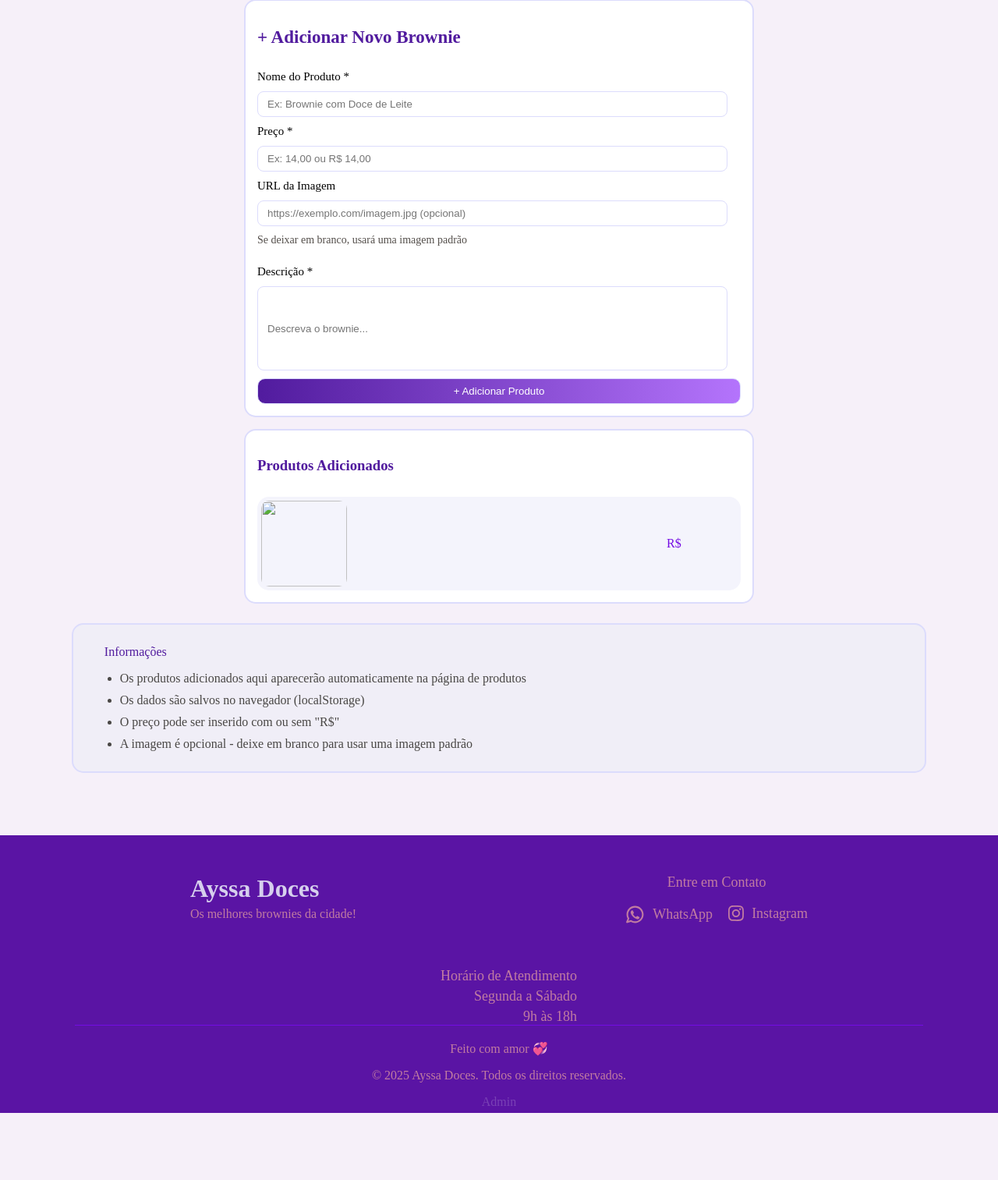
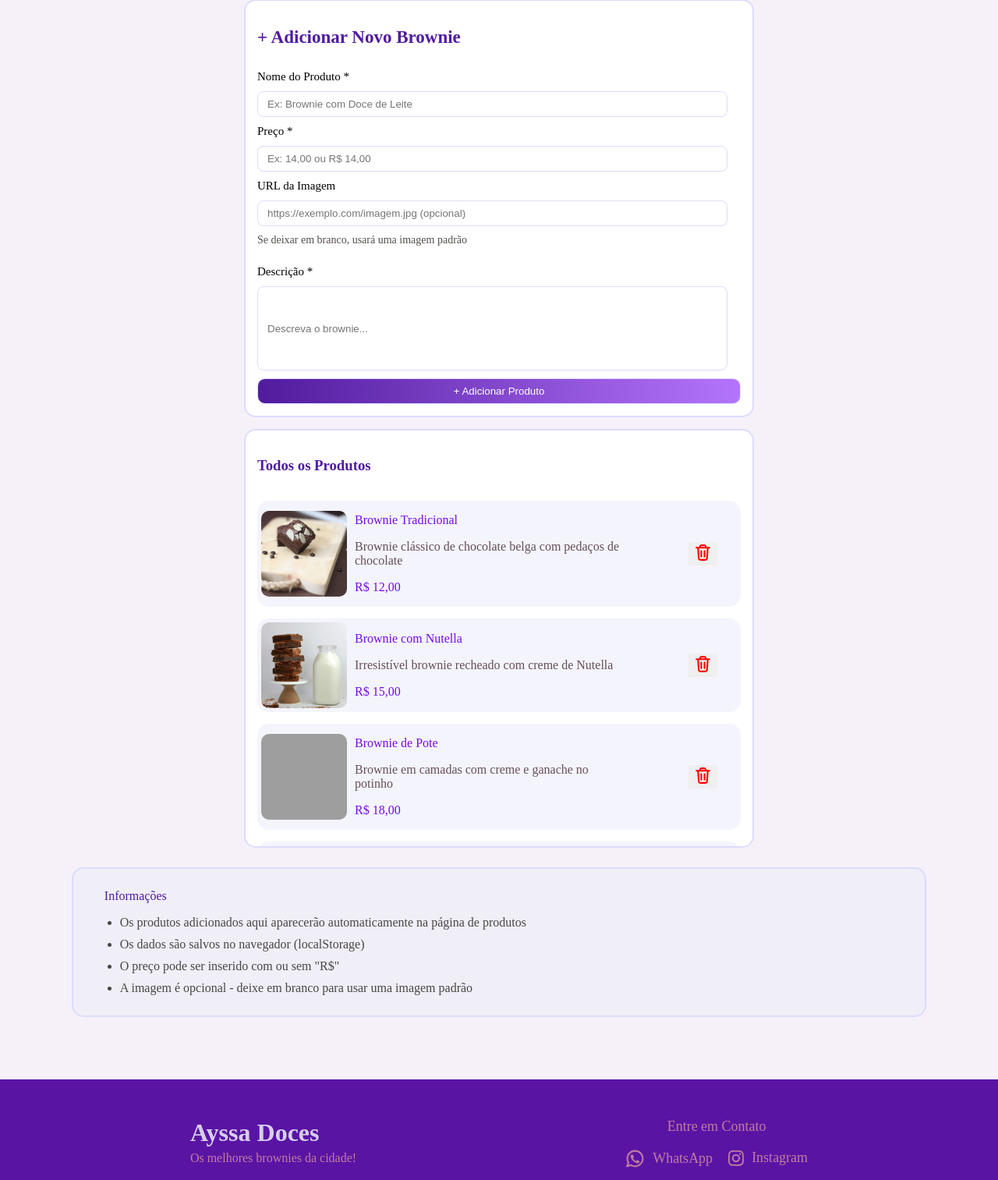
Before and after one commit to SatiroDev/site-pedidos-brownie, a Flask app: page /adicionar_brownie in a window 1280 px wide. Shown: the part 232-1745 px from the top of the page at 78% size. Before the commit the page ends 1659 px from the top, so only its background shows below. Run offline with Flask 3, Linux system fonts and the light colour scheme; data comes from the database, SQL or seed files in the repository; both versions use the stored data as it was after the commit; grey boxes are pictures that could not be loaded.

Commit message:
adiciona botão para excluir brownie

```diff
--- a/routes/admin.py
+++ b/routes/admin.py
@@ -18,46 +18,87 @@ senha_certa = 'ayssa2025'
 def mostrar_tela_login():
     return render_template('loginPainelAdministrativo.html')
 
+
+
 @admin_bp.route('/login_admin', methods=['POST'])
 def login_admin():
     senha = request.form.get('senhaAcesso')
     if senha == senha_certa:
-       return redirect(url_for('admin.mostrar_tela_administracao'))
+       return redirect(url_for('admin.tela_administracao'))
     else:
         flash('Senha incorreta! Tente novamente.')
         return render_template('loginPainelAdministrativo.html')
 
-@admin_bp.route('/adicionar_brownie', methods=['GET'])
-def mostrar_tela_administracao():
-    return render_template('painelAdministrativo.html')
+@admin_bp.route('/adicionar_brownie', methods=['POST', 'GET'])
+def tela_administracao():
+    if request.method == 'POST':
+        nome = request.form['nomeProduto']
+        descricao = request.form['descricaoProduto']
+        preco = request.form['precoProduto']
+        imagem_url = request.form['urlImagem']
+        if imagem_url:
+            if imagem_url.startswith('http'):
+                nome_arquivo = f"{nome.replace(' ', '_')}.jpg"
+                caminho_arquivo = os.path.join('static', 'img', nome_arquivo)
+                try:
+                    img_data = requests.get(imagem_url).content
+                    with open(caminho_arquivo, 'wb') as f:
+                        f.write(img_data)
+                    imagem = f"/static/img/{nome_arquivo}"
+                except:
+                    imagem = url_for('static', filename='img/brownie1.jpeg')
+            else:
+                imagem = f"/static/img/{imagem_url}"
+        else:
+            imagem = f"/static/img/{imagem_url}"
+        disponivel = True
+
+        conectar = conectar_db()
+        cursor = conectar.cursor()
+        cursor.execute('''
+        insert into brownie (nome, descricao, preco, imagem, disponivel)
+        values (?, ?, ?, ?, ?)''',
+        (nome, descricao, preco, imagem, disponivel))
+        conectar.commit()
+        conectar.close()
+        return render_template('painelAdministrativo.html', nome=nome, descricao=descricao, preco=preco, imagem=imagem)
+    conectar = conectar_db()
+    cursor = conectar.cursor()
+    cursor.execute("select * from brownie")
+    brownies = cursor.fetchall()
+    conectar.close()
+    for brownie in brownies:
+        print(brownie[1])
+    return render_template('painelAdministrativo.html', brownies=brownies)
 
 
-@admin_bp.route('/adicionar_brownie', methods=['POST'])
-def adicionar_brownie():
-    nome = request.form['nomeProduto']
-    descricao = request.form['descricaoProduto']
-    preco = request.form['precoProduto']
-    imagem_url = request.form['urlImagem']
-    if imagem_url:
-        nome_arquivo = f"{nome.replace(' ', '_')}.jpg"
-        caminho_arquivo = os.path.join('static', 'img', nome_arquivo)
-        try:
-            img_data = requests.get(imagem_url).content
-            with open(caminho_arquivo, 'wb') as f:
-                f.write(img_data)
-            imagem = f"/static/img/{nome_arquivo}"
-        except:
-            imagem = url_for('static', filename='img/brownie1.jpeg')
-    else:
-        imagem = url_for('static', filename='img/brownie1.jpeg')
-    disponivel = True
+# @admin_bp.route('/remover_brownie', methods=['POST'])
+# def remover_brownie():
+#     id_brownie = request.form['ID']
+#     nome = request.form['nomeProduto']
+#     descricao = request.form['descricaoProduto']
+#     preco = request.form['precoProduto']
+#     imagem_url = request.form['urlImagem']
+#     if imagem_url:
+#         nome_arquivo = f"{nome.replace(' ', '_')}.jpg"
+#         caminho_arquivo = os.path.join('static', 'img', nome_arquivo)
+#         try:
+#             img_data = requests.get(imagem_url).content
+#             with open(caminho_arquivo, 'wb') as f:
+#                 f.write(img_data)
+#             imagem = f"/static/img/{nome_arquivo}"
+#         except:
+#             imagem = url_for('static', filename='img/brownie1.jpeg')
+#     else:
+#         imagem = url_for('static', filename='img/brownie1.jpeg')
+#     disponivel = True
 
-    conectar = conectar_db()
-    cursor = conectar.cursor()
-    cursor.execute('''
-    insert into brownie (nome, descricao, preco, imagem, disponivel)
-    values (?, ?, ?, ?, ?)''',
-    (nome, descricao, preco, imagem, disponivel))
-    conectar.commit()
-    conectar.close()
-    return render_template('painelAdministrativo.html', nome=nome, descricao=descricao, preco=preco, imagem=imagem)
+#     conectar = conectar_db()
+#     cursor = conectar.cursor()
+#     cursor.execute('''
+#     insert into brownie (nome, descricao, preco, imagem, disponivel)
+#     values (?, ?, ?, ?, ?)''',
+#     (nome, descricao, preco, imagem, disponivel))
+#     conectar.commit()
+#     conectar.close()
+#     return render_template('painelAdministrativo.html', nome=nome, descricao=descricao, preco=preco, imagem=imagem)
--- a/static/style-painel-administrativo.css
+++ b/static/style-painel-administrativo.css
@@ -118,13 +118,25 @@ body {
     display: flex;
     flex-direction: column;
     width: 620px;
+    height: 503px;
     min-width: 230px; /* largura das telas*/
     border: 2px solid;
     padding: 15px;
     background-color: white;
     border-radius: 15px;
     border-color: #dcdcfc;
-    row-gap: 10px;
+    row-gap: 15px;
+    overflow-y: auto;
+    overflow-x: hidden;
+}
+
+.botaoLixeira {
+    border: none;
+    cursor: pointer;
+}
+
+.lixeira {
+    width: 25px;
 }
 
 .formulario {
--- a/templates/painelAdministrativo.html
+++ b/templates/painelAdministrativo.html
@@ -53,29 +53,43 @@
                     <input class="botaoAdicionarProduto" type="submit" id="enviar" value="+ Adicionar Produto">
                 </form>
             </div>
+
             <div class="informacoesProdutosAdicionados">
-                <h3 class="produtosAdicionadosTitulo">Produtos Adicionados</h3>
+                <h3 class="produtosAdicionadosTitulo">Todos os Produtos</h3>
+                {% if brownies %}
+                    {% for brownie in brownies %}
+                    <div class="brownieAdicionado">
 
-                <div class="brownieAdicionado">
-                    <img src="{{ imagem }}" alt="" class="img_brownie">
+                        <img src="{{ brownie[4] }}" alt="" class="img_brownie">
                         <div class="geral">
                             <div class="descricaoProduto">
                                 <p class="nomeProduto">
-                                {{ nome }}
+                                    {{ brownie[1] }}
                                 </p>
                                 <p class="descricao">
-                                {{ descricao }}
+                                    {{ brownie[2] }}
+                                </p>
+                                <p class="preco">
+                                    R$ {{ brownie[3] }}
                                 </p>
                             </div>
-                        <p class="preco">
-                            R$ {{ preco }}
-                        </p>
+                            <form action="/excluir_brownie/{{ brownie [0] }}" method="POST">
+                                <button class="botaoLixeira">
+                                    <img class="lixeira" src="../static/img/iconLixeira.svg" alt="iconLixeira">
+                                </button>
+
+                            </form>
+
+
                         </div>
                     </div>
-                <!-- <div class="produtosAdicionados">
-                    <p class="msgNenhum">Nenhum produto customizado ainda.</p>
+                    {% endfor %}
+                {% else %}
+                    <div class="produtosAdicionados">
+                        <p class="msgNenhum">Nenhum produto disponível.</p>
                         <p class="msgAdicione">Adicione um novo brownie usando o formulário ao lado!</p>
-                </div> -->
+                    </div>
+                {% endif %}
             </div>
         </div>
         <div class="informacoes">
```
Also changed, not shown: routes/brownies.py (+9 -0 lines), brownie.db, static/img/iconLixeira.svg (added). Lines whose indentation alone changed are shown as unchanged.
